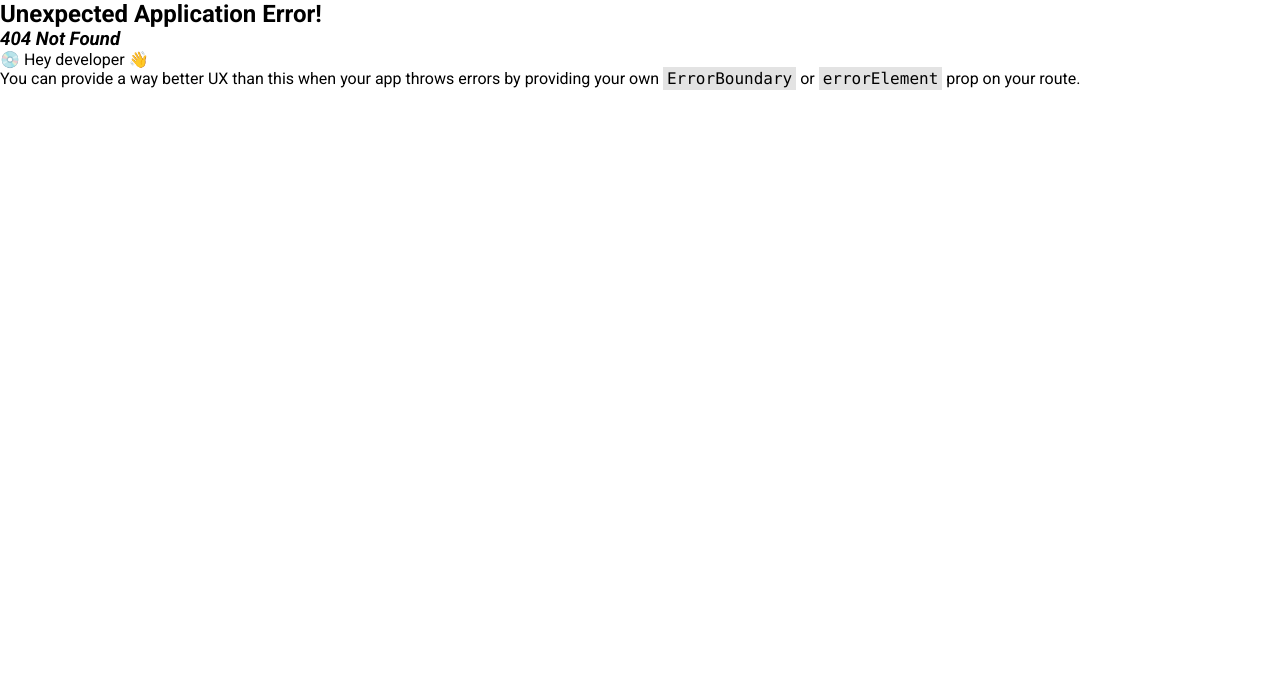
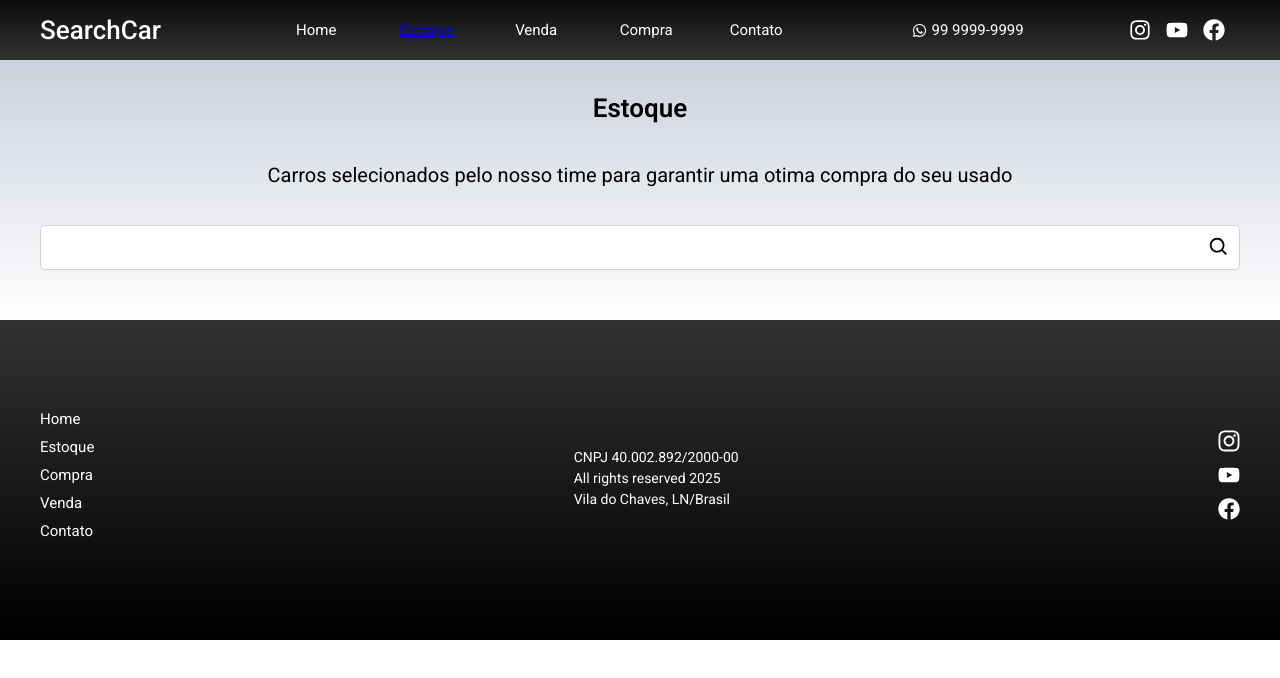
Before and after one commit to KanekiZLF/SearchCar-App, a React (Create React App) app: page /estoque in a window 1280 px wide. Before the commit this address had no page. Shown: the top 678 px of the page. Built offline with nearby package versions, Linux system fonts and the light colour scheme.

Commit message:
Falta corrigir os Arrays

```diff
--- a/src/components/shopwindow/ShopWindow.jsx
+++ b/src/components/shopwindow/ShopWindow.jsx
@@ -1,5 +1,6 @@
 import "./shopwindow.css"
 import Card from "../card/Card"
+import { Link } from "react-router"
 
 const ShopWindow = () => {
   return (
@@ -17,6 +18,12 @@ const ShopWindow = () => {
         <Card />
         <Card />
         <Card />
+
+        <button>
+          <Link to="/estoque">
+            Visualizar todos os veiculos
+          </Link>
+        </button>
       </div>
     </div>
   )
--- a/src/components/shopwindow/shopwindow.css
+++ b/src/components/shopwindow/shopwindow.css
@@ -18,3 +18,20 @@
     gap: 25px;
     margin-top: 40px;
 }
+
+.spw-content button {
+    width: 280px;
+    height: 45px;
+    padding: 10px 10px;
+    border: none;
+    border-radius: 5px;
+    background-color: #323232;
+    cursor: pointer;
+}
+
+.spw-content button a {
+    text-decoration: none;
+    color: #fff;
+    font-size: 15px;
+    font-weight: 500;
+}
--- a/src/index.js
+++ b/src/index.js
@@ -3,6 +3,7 @@ import ReactDOM from 'react-dom/client';
 import './index.css';
 import App from './App';
 import Car from './pages/car/Car';
+import Estoque from "./pages/estoque/Estoque"
 
 import {createBrowserRouter, RouterProvider} from "react-router-dom"
 import reportWebVitals from './reportWebVitals';
@@ -11,7 +12,10 @@ import Contact from './pages/contact/Contact';
 const router = createBrowserRouter([
   {path: "/", element: <App />},
   {path: "/car", element: <Car />},
+  {path: "/car/:id", element: <Car /> },
   {path: "/contact", element: <Contact />},
+  {path: "/estoque", element: <Estoque />},
+
 
 ])
 
--- /dev/null
+++ b/src/pages/estoque/Estoque.jsx
@@ -0,0 +1,34 @@
+import Navbar from '../../components/navbar/Navbar'
+import Footer from "../../components/footer/Footer";
+import {BiSearch} from "react-icons/bi"
+import "./estoque.css"
+
+const Estoque = () => {
+  return (
+    <>
+      <Navbar />
+      <div className="est-container">
+        <div className="est-content">
+            <div className="est-banner">
+                <h1>Estoque</h1>
+                <h2>
+                  Carros selecionados pelo nosso time para garantir uma otima compra do seu usado
+                </h2>
+
+                <div className="est-search-content">
+                  <input type="text" id="txtSearch" />
+                  <BiSearch />
+                </div>
+            </div>
+
+            <div className="est-vitrine">
+
+            </div>
+        </div>
+      </div>
+      <Footer />
+    </>
+  )
+}
+
+export default Estoque
--- /dev/null
+++ b/src/pages/estoque/estoque.css
@@ -0,0 +1,62 @@
+.est-container {
+    width: 100%;
+    height: 260px;
+    display: flex;
+    justify-content: center;
+    align-items: center;
+    background-image: linear-gradient(#ccd1dd, #fff);
+}
+
+.est-content {
+    width: 1200px;
+    height: 260px;
+    display: flex;
+    justify-content: center;
+    align-items: center;
+}
+
+.est-banner {
+    width: 1200px;
+    height: 260px;
+    display: flex;
+    justify-content: center;
+    align-items: center;
+    flex-direction: column;
+}
+
+.est-banner h1 {
+    font-size: 26px;
+    font-weight: 600;
+    margin-bottom: 20px;
+}
+
+.est-banner h2 {
+    font-size: 20px;
+    font-weight: 400;
+    margin: 20px 0;
+    text-align: center;
+}
+
+.est-search-content {
+    display: flex;
+    justify-content: center;
+    align-items: center;
+    width: 100%;
+    height: 80px;
+    position: relative;
+}
+
+.est-search-content input {
+    width: 100%;
+    height: 45px;
+    padding: 10px 10px;
+    border: 1px solid lightgray;
+    border-radius: 5px;
+}
+
+.est-search-content svg {
+    position: absolute;
+    right: 10px;
+    width: 22px;
+    height: 22px;
+}
```
Also changed, not shown: src/data/car.js (added, +48 -0 lines), src/data/vitrine.js (added).
